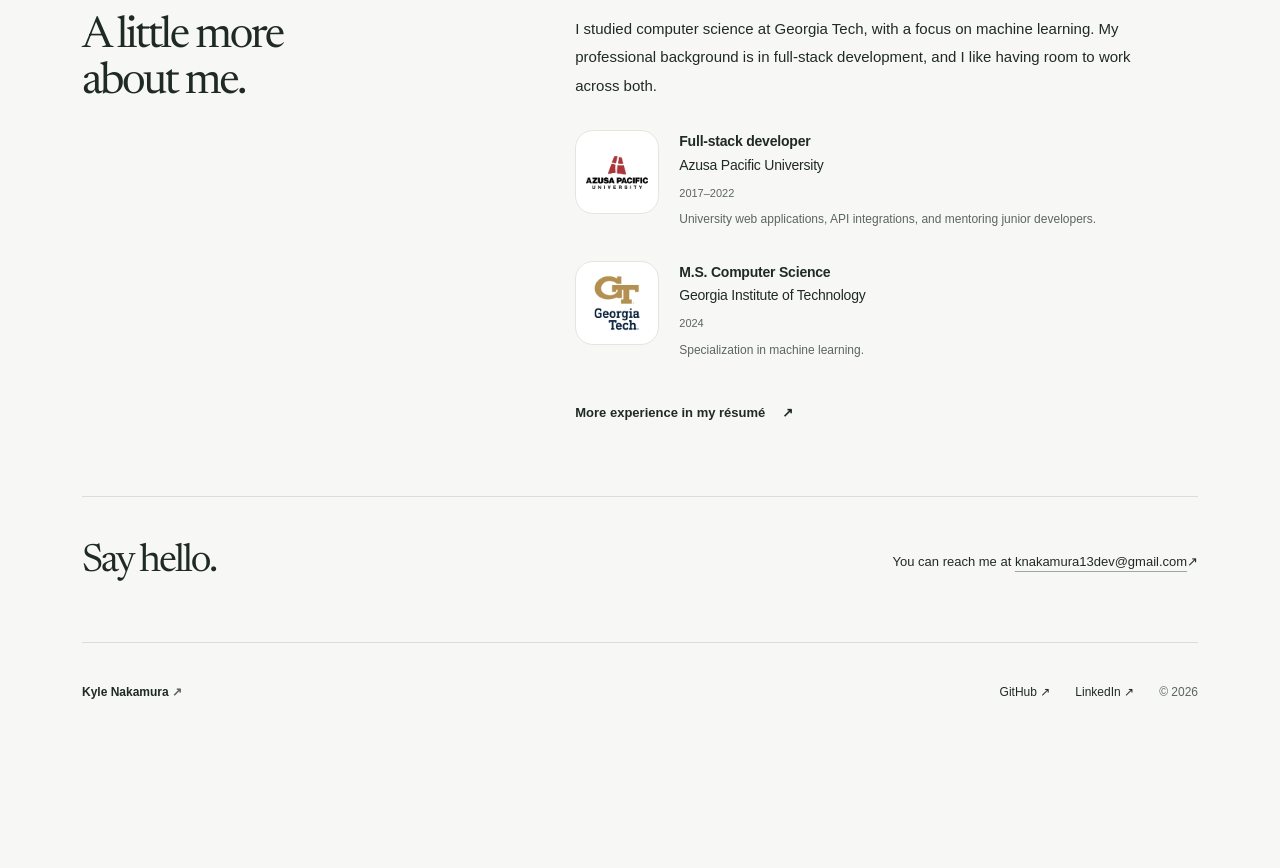
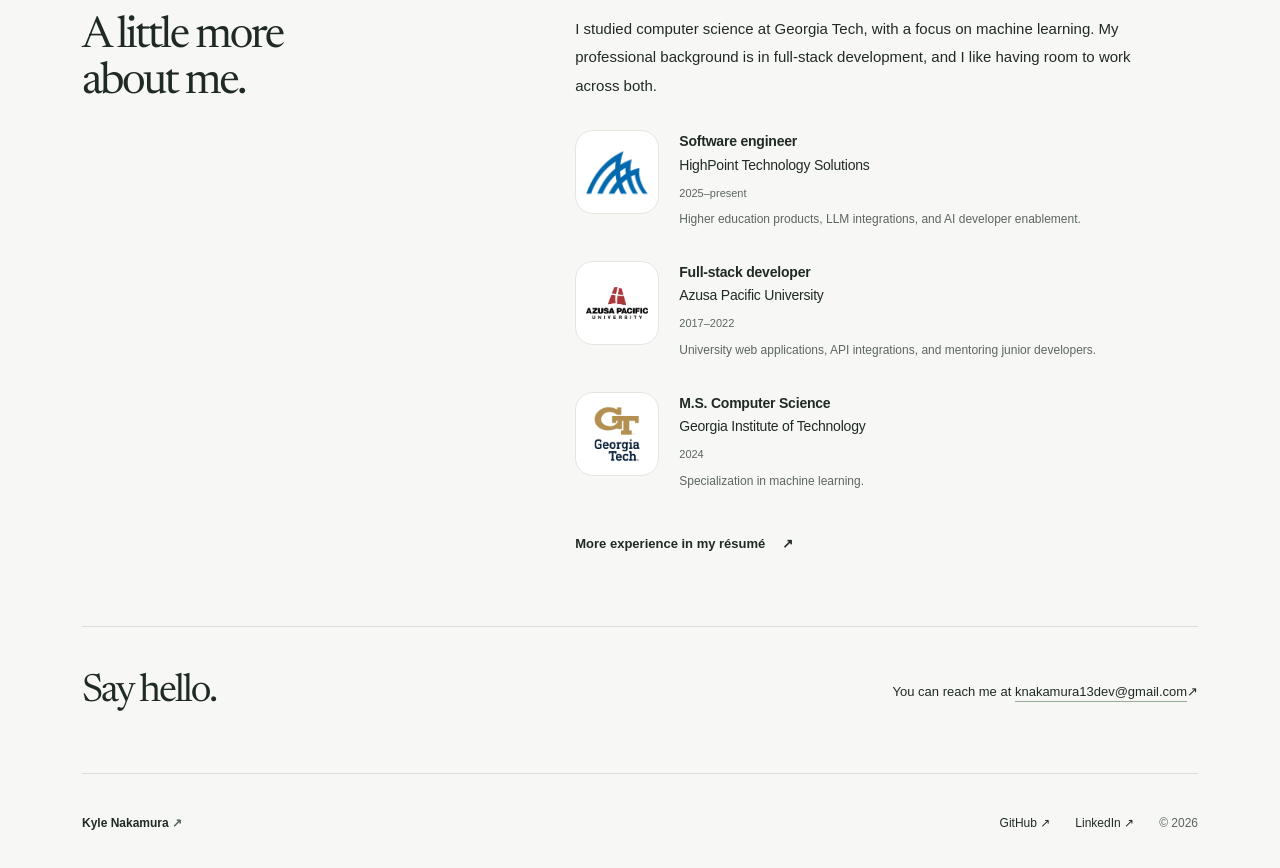
Before and after one commit to knakamura13/svelte-kyle-nakamura-dev-website, a SvelteKit app: page / in a window 1280 px wide. Shown: the part 1640-2508 px from the top of the page. Before the commit the page ends 2449 px from the top, so only its background shows below. Built offline with nearby package versions, Linux system fonts and the light colour scheme.

Commit message:
feat: add HighPoint to the home About Records
- 'Software engineer, HighPoint Technology Solutions, 2025–present: Higher education products, LLM integrations, and AI developer enablement.' above the APU Record, so home agrees with the résumé
- Content only; the About layout is unchanged

```diff
--- a/src/routes/+page.svelte
+++ b/src/routes/+page.svelte
@@ -76,6 +76,14 @@
 	<div class="background-copy">
 		<p>I studied computer science at Georgia Tech, with a focus on machine learning. My professional background is in full-stack development, and I like having room to work across both.</p>
 		<div class="record">
+			<img class="logo-tile" src="/images/concepts/highpoint.png" alt="HighPoint logo" width="256" height="256" loading="lazy" />
+			<div class="record-copy">
+				<h3>Software engineer<br /><span>HighPoint Technology Solutions</span></h3>
+				<p class="record-date">2025–present</p>
+				<p>Higher education products, LLM integrations, and AI developer enablement.</p>
+			</div>
+		</div>
+		<div class="record">
 			<img class="logo-tile" src="/images/concepts/apu.webp" alt="Azusa Pacific University logo" width="1350" height="714" loading="lazy" />
 			<div class="record-copy">
 				<h3>Full-stack developer<br /><span>Azusa Pacific University</span></h3>
```
